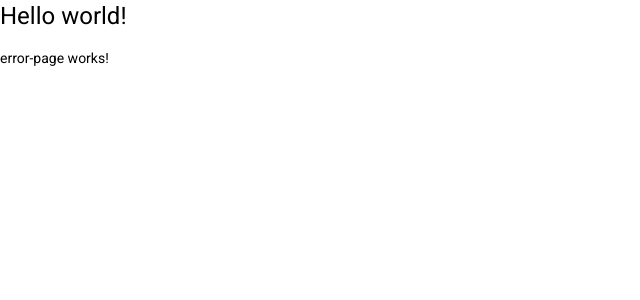
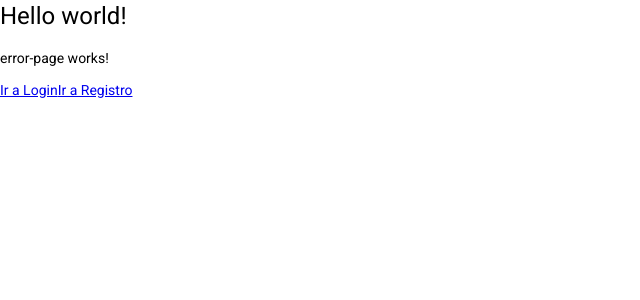
Before and after one commit to lescobarc/Angular5Heores, an Angular app: page /404 in a window 1280 px wide. Shown: the top 300 px of the page, without its empty margins (0-640 px from the left). Built offline with nearby package versions, Linux system fonts and the light colour scheme.

Commit message:
S12-172 Rutas hijas y LazyLoad - AuthRoutes

```diff
--- a/src/app/app-routing.module.ts
+++ b/src/app/app-routing.module.ts
@@ -4,6 +4,11 @@ import { ErrorPageComponent } from './shared/error-page/error-page.component';
 import { Router, RouterModule, Routes } from '@angular/router';
 
 const routes: Routes = [
+  {
+    path: 'auth',
+    loadChildren: () => import ('./auth/auth.module').then ( m => m.AuthModule)
+
+  },
   {
     path: '404',
     component: ErrorPageComponent
@@ -26,4 +31,5 @@ const routes: Routes = [
   ]
 
 })
+
 export class AppRoutingModule { }
--- a/src/app/auth/auth.module.ts
+++ b/src/app/auth/auth.module.ts
@@ -2,6 +2,7 @@ import { NgModule } from '@angular/core';
 import { CommonModule } from '@angular/common';
 import { LoginComponent } from './pages/login/login.component';
 import { RegistroComponent } from './pages/registro/registro.component';
+import { AuthRoutingModule } from './auth-routing.module';
 
 
 
@@ -11,7 +12,8 @@ import { RegistroComponent } from './pages/registro/registro.component';
     RegistroComponent
   ],
   imports: [
-    CommonModule
+    CommonModule,
+    AuthRoutingModule
   ]
 })
 export class AuthModule { }
--- a/src/app/shared/error-page/error-page.component.html
+++ b/src/app/shared/error-page/error-page.component.html
@@ -1 +1,4 @@
 <p>error-page works!</p>
+
+<a routerLink="/auth/login">Ir a Login</a>
+<a routerLink="/auth/registro">Ir a Registro</a>
```
Also changed, not shown: src/app/auth/auth-routing.module.ts (added, +40 -0 lines).
